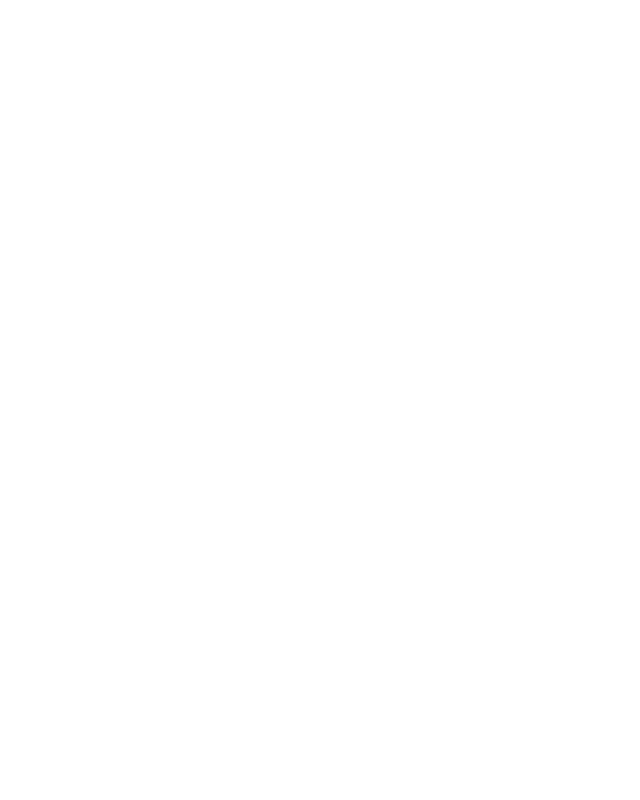
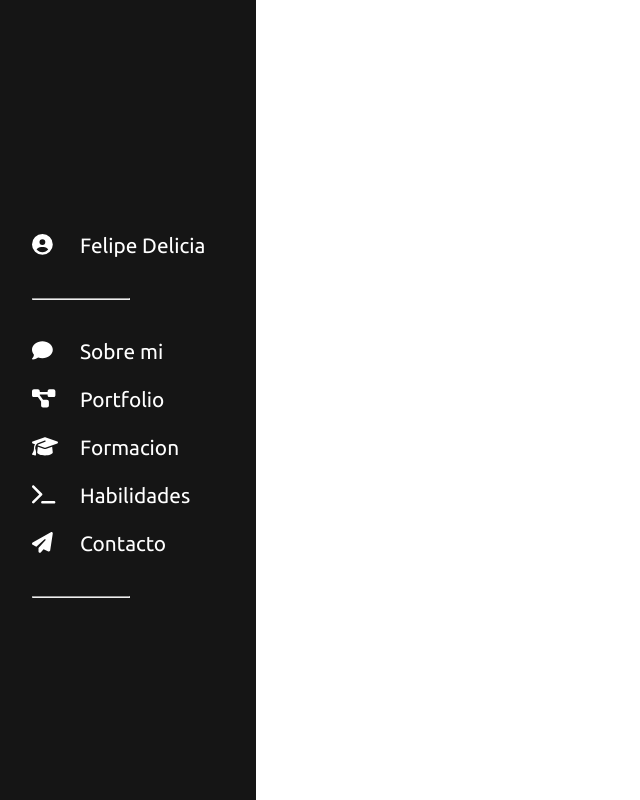
Before and after one commit to felipendelicia/portfolio, a React (Create React App) app: page / in a window 1280 px wide. Shown: the whole page, without its empty margins (0-640 px from the left). Built offline with nearby package versions, Linux system fonts and the light colour scheme.

Commit message:
feat: added basic aside

```diff
--- a/package.json
+++ b/package.json
@@ -3,6 +3,10 @@
   "version": "0.1.0",
   "private": true,
   "dependencies": {
+    "@fortawesome/fontawesome-svg-core": "^6.2.1",
+    "@fortawesome/free-regular-svg-icons": "^6.2.1",
+    "@fortawesome/free-solid-svg-icons": "^6.2.1",
+    "@fortawesome/react-fontawesome": "^0.2.0",
     "@testing-library/jest-dom": "^5.16.5",
     "@testing-library/react": "^13.3.0",
     "@testing-library/user-event": "^13.5.0",
--- a/src/App.css
+++ b/src/App.css
@@ -2,7 +2,9 @@
     font-family: 'Ubuntu', sans-serif;
 }
 
-.app-component-container{
-    width: 50vw;
-    margin: 1em auto;
+.app{
+    width: 100vw;
+    height: 100vh;
+    display: grid;
+    grid-template-columns: 15% 85%;
 }
--- a/src/App.tsx
+++ b/src/App.tsx
@@ -1,9 +1,12 @@
 import "./App.css";
+import Aside from "./components/Aside";
+import Content from "./components/Content";
 
 function App() {
   return (
     <div className="app">
-
+      <Aside/>
+      <Content/>
     </div>
   );
 }
--- a/src/components/Aside.tsx
+++ b/src/components/Aside.tsx
@@ -1,8 +1,47 @@
 import "../styles/Aside.css";
+import { FontAwesomeIcon } from "@fortawesome/react-fontawesome";
+import {
+  faCircleUser,
+  faComment,
+  faDiagramProject,
+  faGraduationCap,
+  faTerminal,
+  faPaperPlane,
+} from "@fortawesome/free-solid-svg-icons";
 
-export default function Navbar() {
+export default function Aside() {
   return (
-    <nav className="navbar-component-container">
-    </nav>
+    <aside className="aside-component-container">
+      <div className="aside-section">
+        <div className="aside-page">
+          <FontAwesomeIcon icon={faCircleUser}/>
+          <a href="#landing">Felipe Delicia</a>
+        </div>
+      </div>
+      <hr/>
+      <div className="aside-section">
+        <div className="aside-page">
+          <FontAwesomeIcon icon={faComment}/>
+          <a href="#about">Sobre mi</a>
+        </div>
+        <div className="aside-page">
+          <FontAwesomeIcon icon={faDiagramProject}/>
+          <a href="#portfolio">Portfolio</a>
+        </div>
+        <div className="aside-page">
+          <FontAwesomeIcon icon={faGraduationCap}/>
+          <a href="#formation">Formacion</a>
+        </div>
+        <div className="aside-page">
+          <FontAwesomeIcon icon={faTerminal}/>
+          <a href='#skills'>Habilidades</a>
+        </div>
+        <div className="aside-page">
+          <FontAwesomeIcon icon={faPaperPlane}/>
+          <a href="#contact">Contacto</a>
+        </div>
+      </div>
+      <hr/>
+    </aside>
   );
 }
--- /dev/null
+++ b/src/components/Content.tsx
@@ -0,0 +1,7 @@
+import '../styles/Content.css'
+
+function Content() {
+  return <div className="content-component-container">Content</div>;
+}
+
+export default Content;
--- a/src/normalize.css
+++ b/src/normalize.css
@@ -2,3 +2,8 @@
     margin: 0;
     padding: 0;
 }
+
+a {
+    color: inherit;
+    text-decoration: inherit;
+}
--- a/src/styles/Aside.css
+++ b/src/styles/Aside.css
@@ -0,0 +1,28 @@
+.aside-component-container{
+    background-color: #151515;
+    color: #ffffff;
+    position: fixed;
+    top: 0;
+    display: flex;
+    flex-direction: column;
+    justify-content: center;
+    gap: 2.5em;
+    padding: 1em 2em;
+    height: 100vh;
+    width: 15vw;
+}
+.aside-component-container hr {
+    width: 50%;
+}
+
+.aside-section{
+    display: flex;
+    flex-direction: column;
+    gap: 1.5em;
+}
+
+.aside-page{
+    display: grid;
+    grid-template-columns: 25% 1fr;
+    font-size: 1.3em;
+}
```
Also changed, not shown: src/styles/Content.css (added), 1 other file (tests, documents, lock files or other folders).
